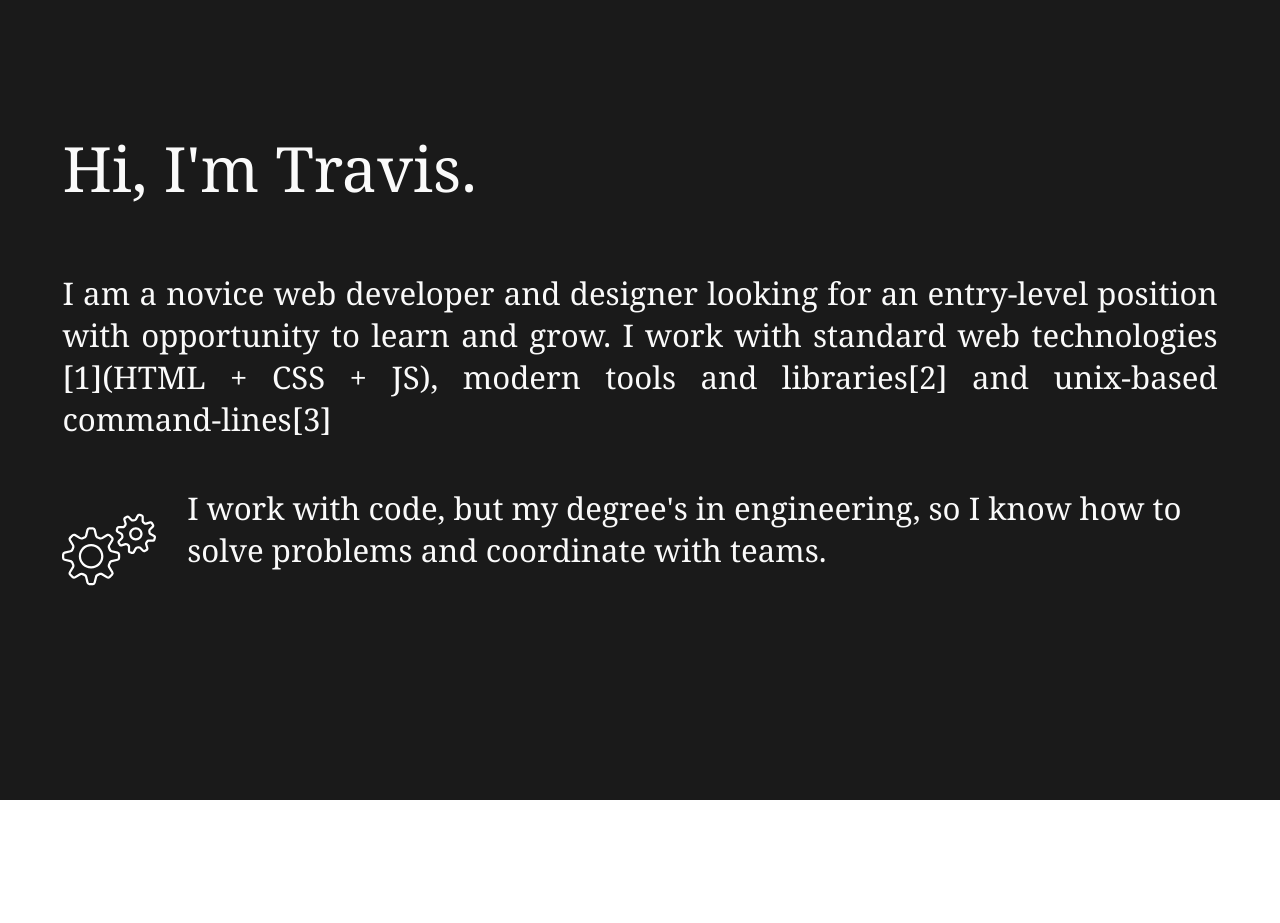
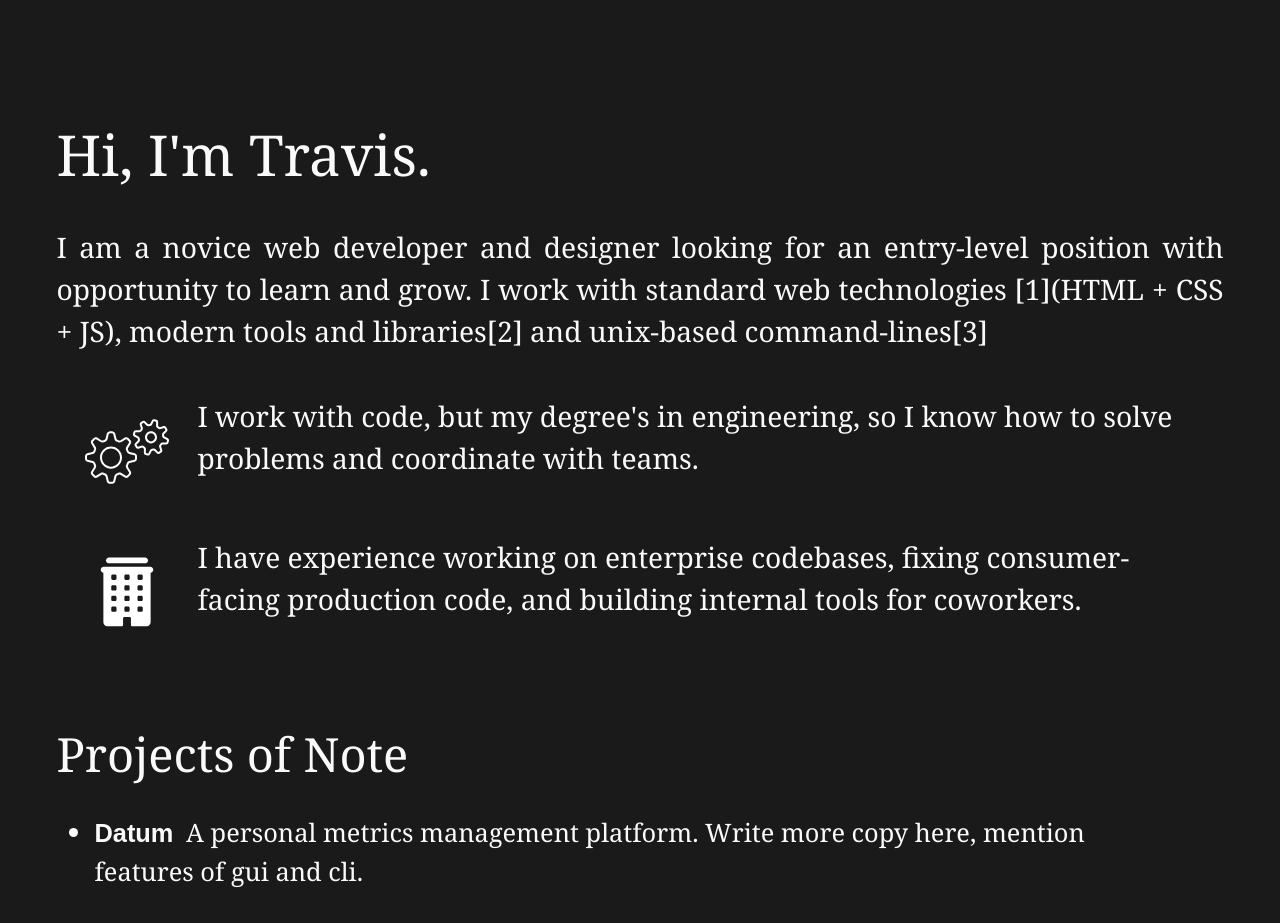
Before and after one commit to tdkohlbeck/hire.travisk.info, a React (Create React App) app: page / in a window 1280 px wide. Shown: the top 923 px of the page. Before the commit the page ends 800 px from the top, so only its background shows below. Built offline with nearby package versions, Linux system fonts and the light colour scheme.

Commit message:
adds second big list item, medium list with two items, fixes scroll issue, modifies layout

```diff
--- a/src/App.css
+++ b/src/App.css
@@ -2,21 +2,26 @@
 	box-sizing: border-box;
 	margin: 0;
 	padding: 0;
+	line-height: 1.5em;
 }
 
 html {
-  font-size: calc(0.5em + 1vw);
+	font-size: calc(0.375em + 1vw);
+}
+
+html, body, #root {
+	height: 100%;
 }
 
 article {
 	display: flex;
-  position: fixed;
+	position: relative;
 	flex-direction: column;
 	top: 0;
 	left: 0;
 	right: 0;
 	bottom: 0;
-  padding: 0 2em;
+	padding: 0 1em;
 	color: #fafafa;
 	font-size: 1.5em;
 	background-color: #1a1a1a;
@@ -25,7 +30,7 @@ article {
 
 header {
 	padding-top: 2em;
-  padding-bottom: 1em;
+	padding-bottom: .5em;
 	font-size: 2em;
 }
 
@@ -33,14 +38,20 @@ main {
 	text-align: justify;
 }
 
-ul {
+section#big {
+	margin: 0 1em;
+}
+
+#big ul {
+	/*font-size: .9em;*/
 	list-style: none;
 	padding: 1.5em 0;
 }
 
-li {
+#big li {
 	display: flex;
 	align-items: flex-start;
+	padding-bottom: 1em;
 }
 
 img#gear {
@@ -48,3 +59,30 @@ img#gear {
 	width: 4em;
 	height: 4em;
 }
+
+.project-title {
+	font-weight: bolder;
+	font-family: sans-serif;
+	padding-right: .5em;
+}
+
+section#medium > header {
+	padding-top: 0em;
+	padding-bottom: .5em;
+	font-size: 1.67em;
+}
+
+#medium ul {
+	font-size: .9em;
+	margin: 0 1.5em;
+}
+
+#medium li {
+	padding-bottom: 1em;
+}
+
+@media(min-width: 400px) {
+	article {
+		padding: 0 2em;
+	}
+}
--- a/src/App.js
+++ b/src/App.js
@@ -1,9 +1,16 @@
 import React from 'react'
 import './App.css'
 import gear_icon from './white-gear.svg'
+import office_icon from './office-building.svg'
 
+// main copy
 const main_pitch = `I am a novice web developer and designer looking for an entry-level position with opportunity to learn and grow. I work with standard web technologies [1](HTML + CSS + JS), modern tools and libraries[2] and unix-based command-lines[3]`
 const engineering_blurb = 'I work with code, but my degree\'s in engineering, so I know how to solve problems and coordinate with teams.'
+//const engineering_blurb2 = 'These days I build with code, but I was taught engineering, so I know how to solve problems and coordinate with teams.'
+const experience_blurb = 'I have experience working on enterprise codebases, fixing consumer-facing production code, and building internal tools for coworkers.'
+// project copy
+const datum_blurb = 'A personal metrics management platform. Write more copy here, mention features of gui and cli.'
+const bag_n_fits_blurb = 'A python-based command-line program which takes files/directories and produces 1) a csv file containing all metadata, and 2) a checksumed backup'
 
 function App() {
   return (
@@ -16,13 +23,26 @@ function App() {
             <img src={gear_icon} id='gear' alt='mechanical gear icon' />
             <span>{engineering_blurb}</span>
           </li>
+          <li>
+            <img src={office_icon} id='gear' alt='mechanical gear icon' />
+            <span>{experience_blurb}</span>
+          </li>
         </ul>
       </section>
       <section id='medium'>
-
+			<header>Projects of Note</header>
+				<ul>
+					<li>
+						<span className='project-title'>Datum</span>
+						{datum_blurb}
+					</li>
+					<li>
+						<span className='project-title'>Bag 'n Fits</span>
+						{bag_n_fits_blurb}
+					</li>
+				</ul>
       </section>
       <section id='small'>
-
       </section>
       <footer>
 
```
Also changed, not shown: src/office-building.svg (added), src/white-gear.svg. Lines whose indentation alone changed are shown as unchanged.
